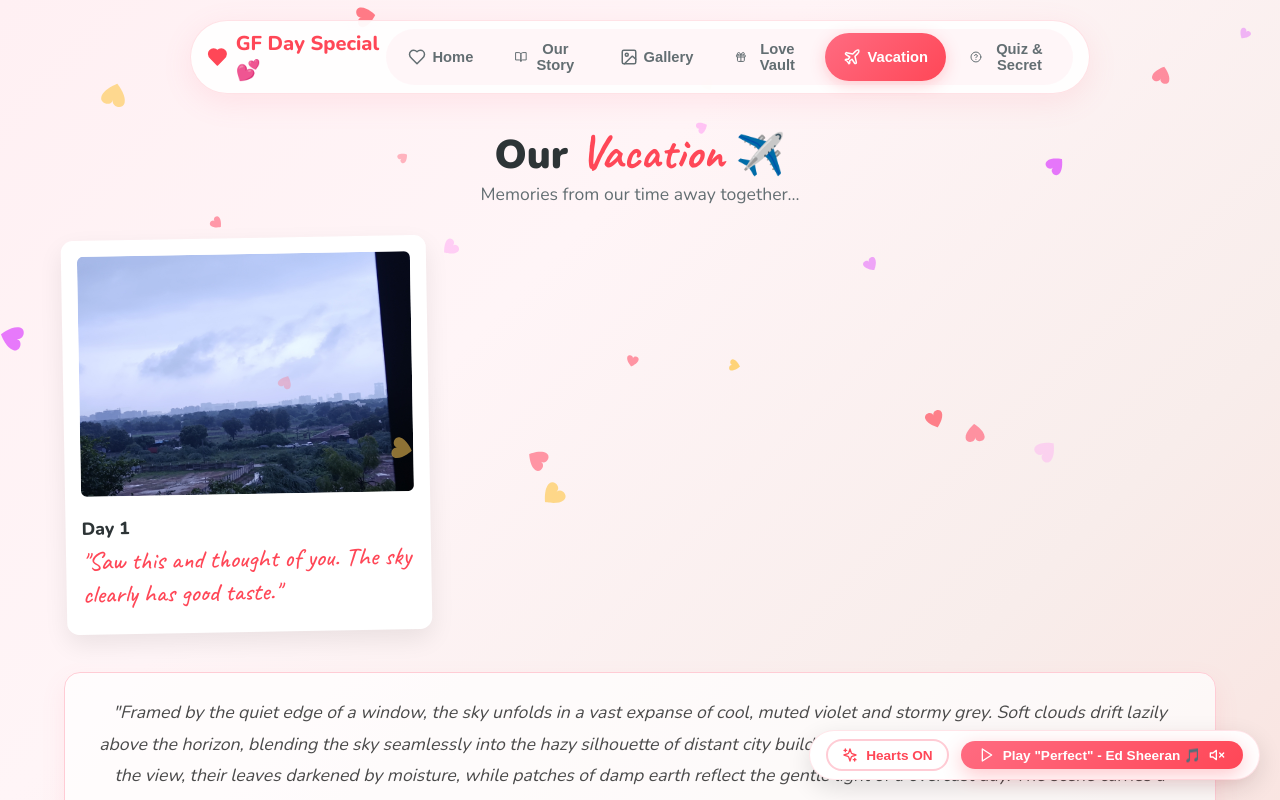
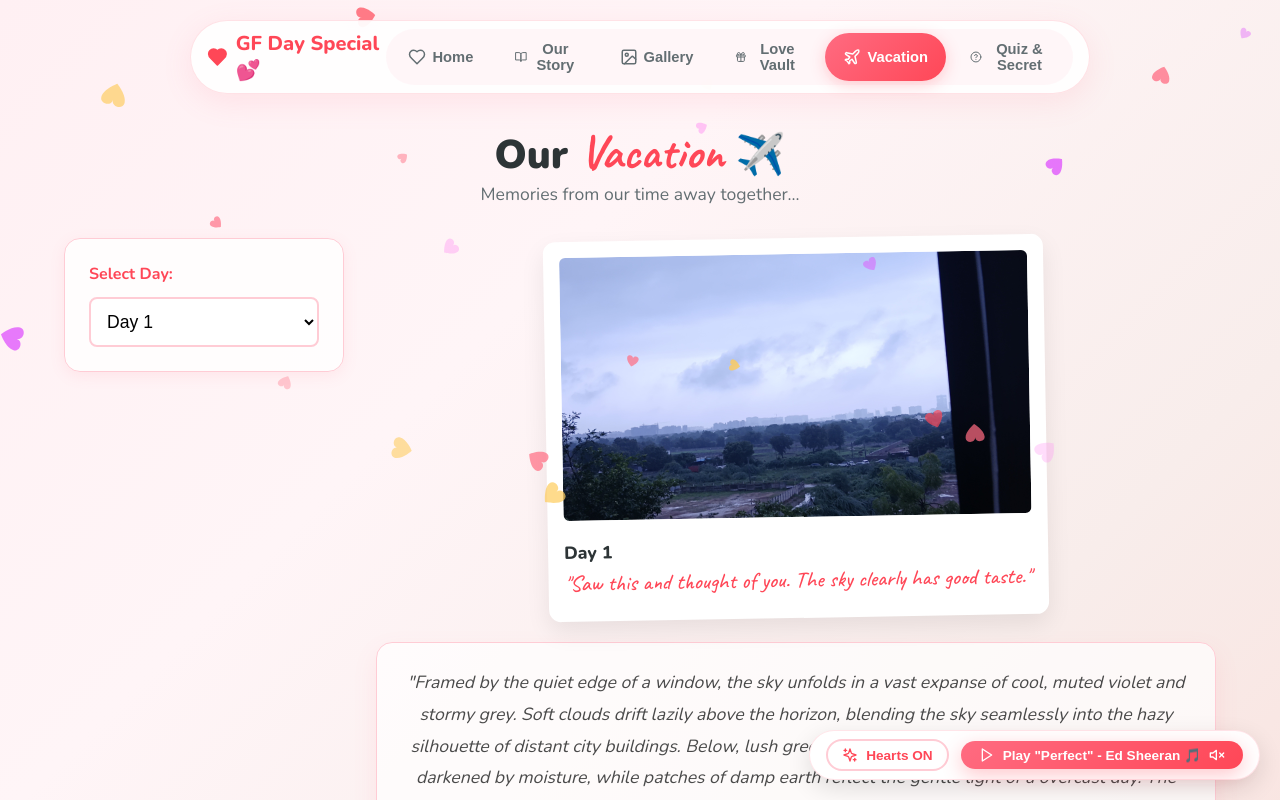
Before and after one commit to Riaan-Soni/gf-day-website, a React (Vite) app: page / in a window 1280 px wide. Both pictures are taken after a click on the button "Vacation". Shown: the top 800 px of the page. Built offline with nearby package versions, Linux system fonts and the light colour scheme.

Commit message:
Update vacation page layout and add Day 2

```diff
--- a/src/pages/VacationPage.jsx
+++ b/src/pages/VacationPage.jsx
@@ -1,6 +1,26 @@
-import React from 'react';
+import React, { useState } from 'react';
+
+const vacationData = {
+  1: {
+    title: "Day 1",
+    image: "assets/sky_day1.jpeg",
+    caption: "Saw this and thought of you. The sky clearly has good taste.",
+    longText: "Framed by the quiet edge of a window, the sky unfolds in a vast expanse of cool, muted violet and stormy grey. Soft clouds drift lazily above the horizon, blending the sky seamlessly into the hazy silhouette of distant city buildings. Below, lush green treetops stretch across the view, their leaves darkened by moisture, while patches of damp earth reflect the gentle light of a overcast day. The scene carries a peaceful, introspective stillness—a moment where nature and city meet under a calm, twilight canvas."
+  },
+  2: {
+    title: "Day 2",
+    image: "assets/day2.jpg",
+    caption: "hey this reminded me of us. now before u ask or say anything ik what ur thinking. \"riaan tf u mean by this i dont get shit\" and tbh ur not wrong its normal. but heres what i think. both are same and around each other and showing that were around each other, together. and the fact that theyre the same bike just diff manifacturing year, that just goes to show that we might not be same on the outside but same on the inside, feeling everything deeply and messy, and real. ofc its not beautfiul always but its us"
+  }
+};
 
 export default function VacationPage() {
+  const [selectedDay, setSelectedDay] = useState(1);
+  const data = vacationData[selectedDay];
+
+  // Helper to ensure correct path on GitHub Pages
+  const getAssetPath = (path) => `${import.meta.env.BASE_URL}${path}`;
+
   return (
     <div className="page-fade-in">
       <div style={{ textAlign: 'center', marginBottom: '32px' }}>
@@ -12,20 +32,55 @@ export default function VacationPage() {
         </p>
       </div>
 
-      <div style={{ display: 'grid', gridTemplateColumns: 'repeat(auto-fill, minmax(280px, 1fr))', gap: '28px' }}>
-        <div className="polaroid-card">
-          <img src="./assets/sky_day1.jpeg" alt="Vacation Day 1" className="polaroid-img" />
-          <div style={{ display: 'flex', justifyContent: 'space-between', alignItems: 'center' }}>
-            <h3 className="polaroid-title">Day 1</h3>
+      <div style={{ display: 'flex', gap: '32px', flexWrap: 'wrap', alignItems: 'flex-start' }}>
+
+        {/* Left Side: Dropdown Menu */}
+        <div style={{ flex: '1 1 200px', background: 'rgba(255,255,255,0.8)', padding: '24px', borderRadius: '16px', border: '1px solid #ffccd5', boxShadow: '0 4px 15px rgba(255,107,129,0.1)' }}>
+          <label style={{ display: 'block', fontWeight: 'bold', marginBottom: '12px', color: '#ff4757' }}>
+            Select Day:
+          </label>
+          <select
+            value={selectedDay}
+            onChange={(e) => setSelectedDay(Number(e.target.value))}
+            style={{
+              width: '100%',
+              padding: '12px',
+              borderRadius: '8px',
+              border: '2px solid #ffccd5',
+              background: 'white',
+              fontSize: '1.1rem',
+              outline: 'none',
+              cursor: 'pointer'
+            }}
+          >
+            {Object.keys(vacationData).map(day => (
+              <option key={day} value={day}>Day {day}</option>
+            ))}
+          </select>
+        </div>
+
+        {/* Right Side: Image and Content */}
+        <div style={{ flex: '3 1 600px', display: 'flex', flexDirection: 'column', gap: '24px' }}>
+
+          <div className="polaroid-card" style={{ margin: '0 auto', maxWidth: '500px', width: '100%' }}>
+            <img src={getAssetPath(data.image)} alt={data.title} className="polaroid-img" style={{ height: 'auto', maxHeight: '400px' }} />
+            <div style={{ display: 'flex', justifyContent: 'space-between', alignItems: 'center' }}>
+              <h3 className="polaroid-title">{data.title}</h3>
+            </div>
+            {/* Short Caption inside polaroid */}
+            {data.caption && <p className="polaroid-caption" style={{ fontSize: '1.4rem' }}>"{data.caption}"</p>}
           </div>
-          <p className="polaroid-caption">"Saw this and thought of you. The sky clearly has good taste."</p>
+
+          {/* Long Text Below Image (if any) */}
+          {data.longText && (
+            <div style={{ padding: '24px', background: 'rgba(255,255,255,0.7)', borderRadius: '16px', border: '1px solid #ffccd5', boxShadow: '0 10px 25px rgba(255,107,129,0.1)' }}>
+              <p style={{ fontSize: '1.1rem', lineHeight: '1.8', color: '#4a4a4a', fontStyle: 'italic', textAlign: 'center' }}>
+                "{data.longText}"
+              </p>
+            </div>
+          )}
+
         </div>
-      </div>
-
-      <div style={{ marginTop: '40px', padding: '24px', background: 'rgba(255,255,255,0.7)', borderRadius: '16px', border: '1px solid #ffccd5', boxShadow: '0 10px 25px rgba(255,107,129,0.1)' }}>
-        <p style={{ fontSize: '1.1rem', lineHeight: '1.8', color: '#4a4a4a', fontStyle: 'italic', textAlign: 'center' }}>
-          "Framed by the quiet edge of a window, the sky unfolds in a vast expanse of cool, muted violet and stormy grey. Soft clouds drift lazily above the horizon, blending the sky seamlessly into the hazy silhouette of distant city buildings. Below, lush green treetops stretch across the view, their leaves darkened by moisture, while patches of damp earth reflect the gentle light of a overcast day. The scene carries a peaceful, introspective stillness—a moment where nature and city meet under a calm, twilight canvas."
-        </p>
       </div>
     </div>
   );
```
Also changed, not shown: 1 other file (tests, documents, lock files or other folders).
